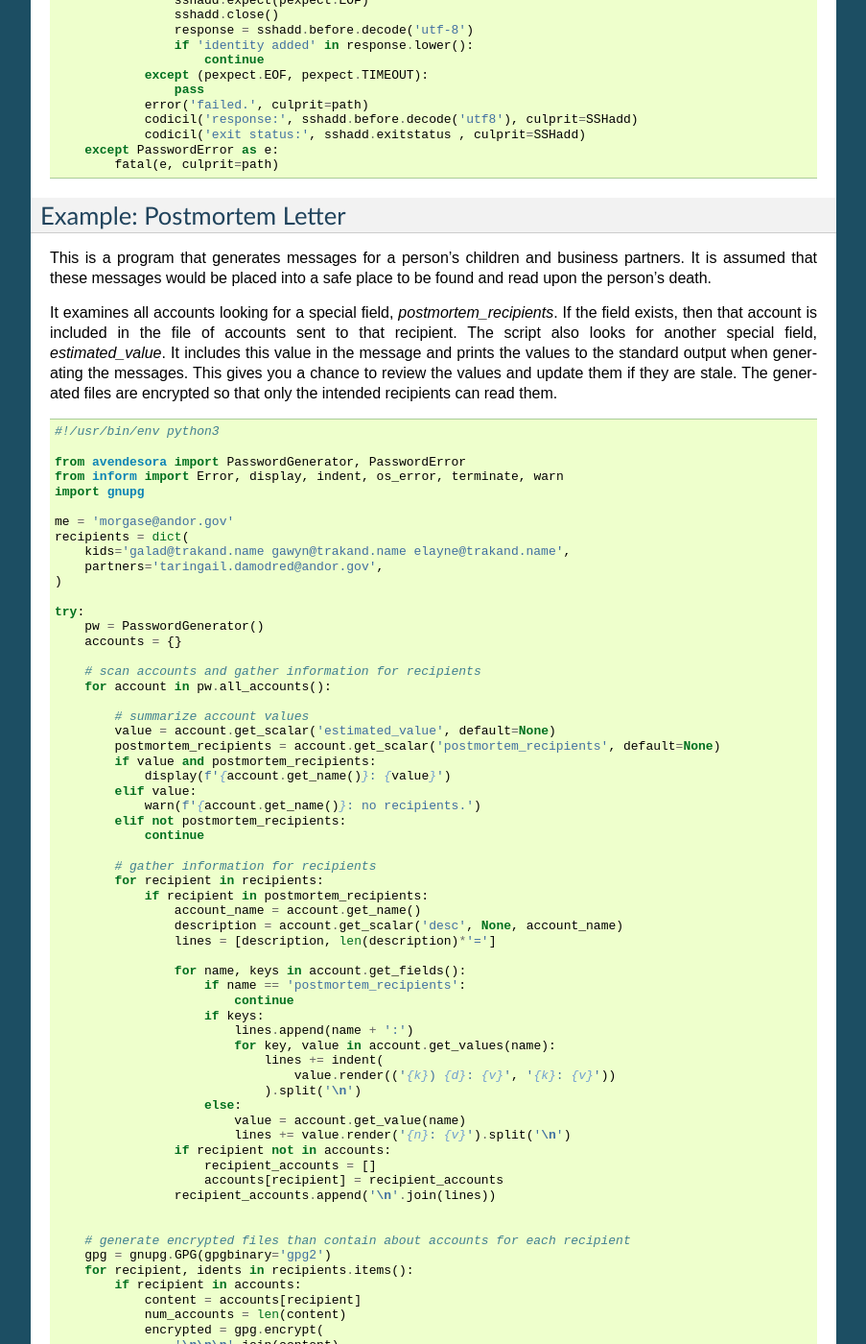
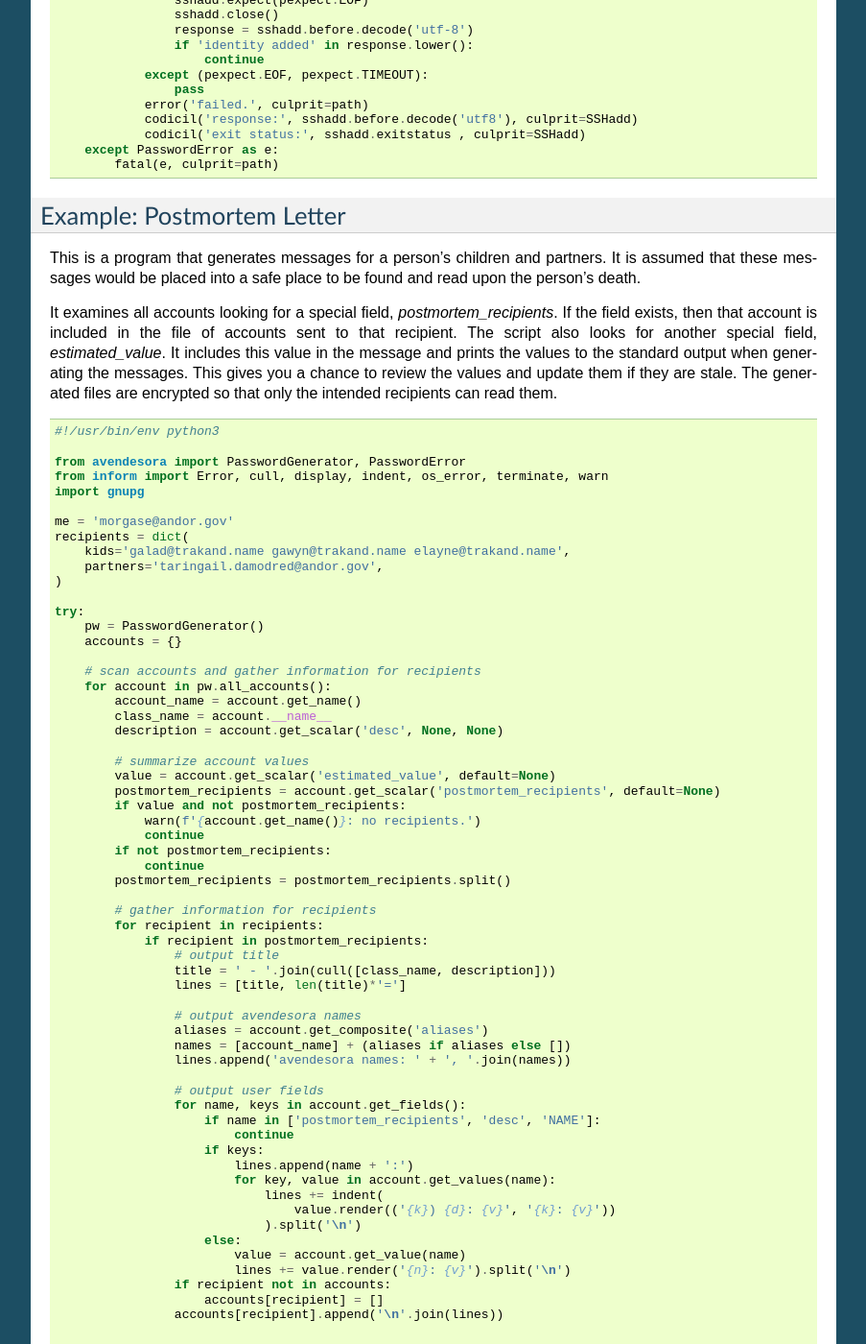
Before and after one commit to KenKundert/avendesora, a Sphinx documentation site: the page built from doc/api.rst, in a window 1280 px wide and 1400 px high, scrolled down 2953 px. Shown: the whole window at 96% size, without its empty margins (198-1101 px from the left). Built offline with Sphinx 7.4.7, drawn with Linux system fonts in a browser that asks for light colours.

Commit message:
Update postmortem script.

```diff
--- a/doc/api.rst
+++ b/doc/api.rst
@@ -209,9 +209,9 @@ interaction between this script and *ssh-add*.
 Example: Postmortem Letter
 ---------------------------
 
-This is a program that generates messages for a person's children and business
-partners. It is assumed that these messages would be placed into a safe place to
-be found and read upon the person's death.
+This is a program that generates messages for a person's children and partners.
+It is assumed that these messages would be placed into a safe place to be found
+and read upon the person's death.
 
 It examines all accounts looking for a special field, *postmortem_recipients*.
 If the field exists, then that account is included in the file of accounts sent
@@ -226,7 +226,7 @@ encrypted so that only the intended recipients can read them.
     #!/usr/bin/env python3
 
     from avendesora import PasswordGenerator, PasswordError
-    from inform import Error, display, indent, os_error, terminate, warn
+    from inform import Error, cull, display, indent, os_error, terminate, warn
     import gnupg
 
     me = 'morgase@andor.gov'
@@ -241,26 +241,35 @@ encrypted so that only the intended recipients can read them.
 
         # scan accounts and gather information for recipients
         for account in pw.all_accounts():
+            account_name = account.get_name()
+            class_name = account.__name__
+            description = account.get_scalar('desc', None, None)
 
             # summarize account values
             value = account.get_scalar('estimated_value', default=None)
             postmortem_recipients = account.get_scalar('postmortem_recipients', default=None)
-            if value and postmortem_recipients:
-                display(f'{account.get_name()}: {value}')
-            elif value:
+            if value and not postmortem_recipients:
                 warn(f'{account.get_name()}: no recipients.')
-            elif not postmortem_recipients:
                 continue
+            if not postmortem_recipients:
+                continue
+            postmortem_recipients = postmortem_recipients.split()
 
             # gather information for recipients
             for recipient in recipients:
                 if recipient in postmortem_recipients:
-                    account_name = account.get_name()
-                    description = account.get_scalar('desc', None, account_name)
-                    lines = [description, len(description)*'=']
+                    # output title
+                    title = ' - '.join(cull([class_name, description]))
+                    lines = [title, len(title)*'=']
 
+                    # output avendesora names
+                    aliases = account.get_composite('aliases')
+                    names = [account_name] + (aliases if aliases else [])
+                    lines.append('avendesora names: ' + ', '.join(names))
+
+                    # output user fields
                     for name, keys in account.get_fields():
-                        if name == 'postmortem_recipients':
+                        if name in ['postmortem_recipients', 'desc', 'NAME']:
                             continue
                         if keys:
                             lines.append(name + ':')
@@ -272,9 +281,8 @@ encrypted so that only the intended recipients can read them.
                             value = account.get_value(name)
                             lines += value.render('{n}: {v}').split('\n')
                     if recipient not in accounts:
-                        recipient_accounts = []
-                        accounts[recipient] = recipient_accounts
-                    recipient_accounts.append('\n'.join(lines))
+                        accounts[recipient] = []
+                    accounts[recipient].append('\n'.join(lines))
 
 
         # generate encrypted files than contain about accounts for each recipient
```
